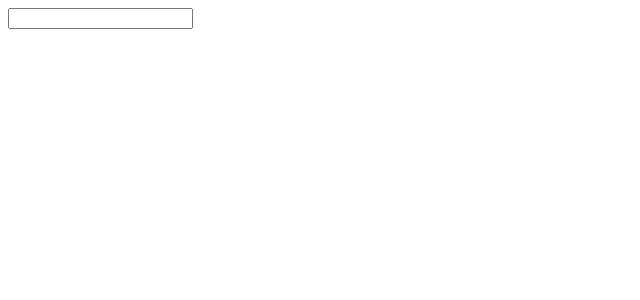
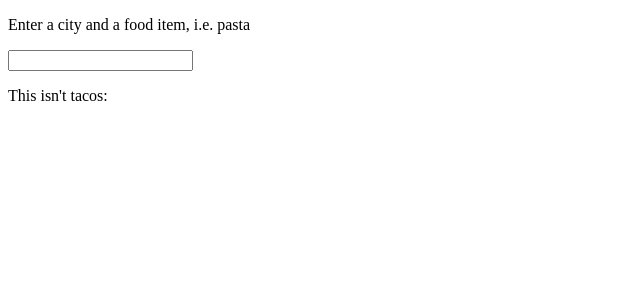
Before and after one commit to colbisaurusrex/NoYouWantTacos, a React app: page / in a window 1280 px wide. Shown: the top 300 px of the page, without its empty margins (0-640 px from the left). Built offline with nearby package versions, Linux system fonts and the light colour scheme.

Commit message:
declares constructor, sets state, updates state through event listener, renders search input on the dom

```diff
--- a/src/components/SearchBar.js
+++ b/src/components/SearchBar.js
@@ -4,18 +4,33 @@ import ReactDOM from 'react-dom';
 //this is a class based component
 class SearchBar extends Component{
 
+    //all js classes have a function called constructor, it's the only one called automatically
     constructor(props){
+      //but Component, the parent to SearcBar, also has a constructor function and if that is the one we want to call, we must call super()
       super(props)
+      //state goes within the constructor call
+      //only time we manipulate state in this way, this basically like instantiating it. From now on, we update. And we do that with this.setState.
+      this.state = {userInput: ''}
     }
 
+    //event handler
     handleInputChange(event){
-      console.log(event.target.value)
+      //here is where we update state
+      this.setState({userInput: event.target.value});
     }
 
     render(){
       return (
-        <input onChange={this.handleInputChange}/>
-      )
+         // onChange is an event listener
+         //"this" loses context, so we have to bind it
+        <div>
+          <p>Enter a city and a food item, i.e. pasta</p>
+          <input onChange={this.handleInputChange.bind(this)}/>
+          <p>This isn't tacos: {this.state.userInput}</p>
+        </div>
+
+
+      );
     }
 };
 
```
